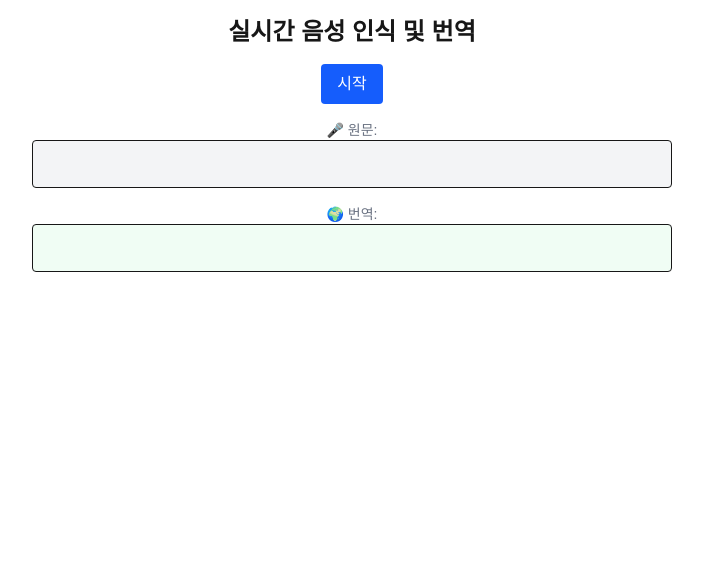
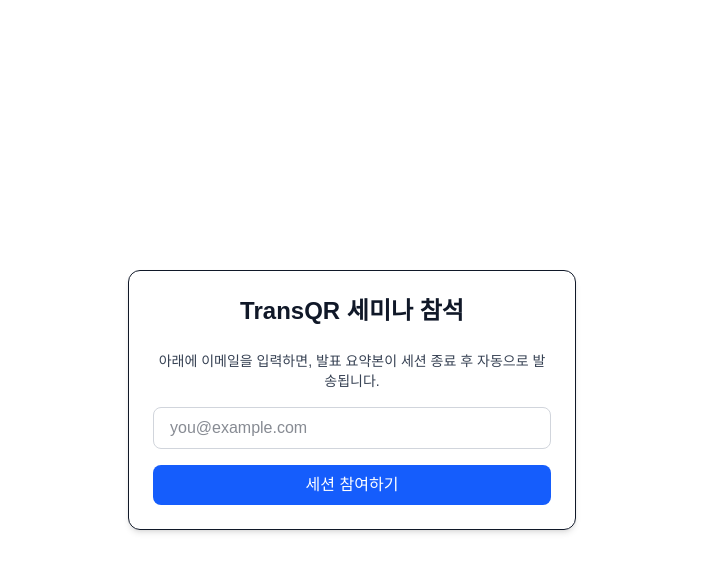
Before and after one commit to guniorg/transqr-platform, a Next.js app: page /session/1/live in a window 1280 px wide. Shown: the top 572 px of the page, without its empty margins (288-991 px from the left). Built offline with nearby package versions, Linux system fonts and the light colour scheme.

Commit message:
Fix: add type for SpeechRecognition to resolve Vercel build error

```diff
--- a/app/session/[id]/live/page.tsx
+++ b/app/session/[id]/live/page.tsx
@@ -1,78 +1,55 @@
-// 이전 파일 경로: app/session/[id]/live/page.tsx
-// 수정 후 경로에 맞는 코드로 유지
-
+// app/session/[id]/page.tsx
 'use client';
 
-import { useEffect, useRef, useState } from 'react';
+import { useState } from 'react';
+import { useRouter } from 'next/navigation';
 
-export default function LiveTranslationPage() {
-  const [listening, setListening] = useState(false);
-  const [originalText, setOriginalText] = useState('');
-  const [translatedText, setTranslatedText] = useState('');
-  const recognitionRef = useRef<SpeechRecognition | null>(null);
+export default function SessionEntry({ params }: { params: { id: string } }) {
+  const [email, setEmail] = useState('');
+  const [submitted, setSubmitted] = useState(false);
+  const router = useRouter();
+  const sessionId = params.id;
 
-  useEffect(() => {
-    if (typeof window !== 'undefined') {
-      const SpeechRecognition =
-        (window as any).SpeechRecognition || (window as any).webkitSpeechRecognition;
-      if (!SpeechRecognition) {
-        alert('이 브라우저는 음성 인식을 지원하지 않습니다.');
-        return;
-      }
-
-      const recognition = new SpeechRecognition();
-      recognition.lang = 'ko-KR';
-      recognition.interimResults = true;
-      recognition.continuous = true;
-
-      recognition.onresult = async (event: SpeechRecognitionEvent) => {
-        const last = event.results.length - 1;
-        const transcript = event.results[last][0].transcript;
-        setOriginalText(transcript);
-
-        const res = await fetch('/api/translate', {
-          method: 'POST',
-          headers: { 'Content-Type': 'application/json' },
-          body: JSON.stringify({ text: transcript, target: 'en' }),
-        });
-
-        const data = await res.json();
-        const translated = data?.data?.translations?.[0]?.translatedText || '번역 실패';
-        setTranslatedText(translated);
-      };
-
-      recognitionRef.current = recognition;
-    }
-  }, []);
-
-  const handleListen = () => {
-    if (recognitionRef.current) {
-      if (!listening) {
-        recognitionRef.current.start();
-      } else {
-        recognitionRef.current.stop();
-      }
-      setListening(!listening);
-    }
+  const handleSubmit = async (e: React.FormEvent) => {
+    e.preventDefault();
+    console.log('참석 세션:', sessionId);
+    console.log('입력된 이메일:', email);
+    setSubmitted(true);
+    // router.push(`/session/${sessionId}/live`); // 추후 사용 가능
   };
 
   return (
-    <div className="p-4 max-w-2xl mx-auto text-center">
-      <h1 className="text-2xl font-bold mb-4">실시간 음성 인식 및 번역</h1>
-      <button
-        onClick={handleListen}
-        className="mb-4 px-4 py-2 rounded bg-blue-600 text-white"
-      >
-        {listening ? '중지' : '시작'}
-      </button>
-      <div className="mb-4">
-        <p className="text-sm text-gray-500">🎤 원문:</p>
-        <p className="border rounded p-2 bg-gray-100 min-h-[48px]">{originalText}</p>
+    <main className="min-h-screen bg-white text-gray-900 flex items-center justify-center px-4">
+      <div className="max-w-md w-full space-y-6 border p-6 rounded-xl shadow-md">
+        <h1 className="text-2xl font-bold text-center">TransQR 세미나 참석</h1>
+        {submitted ? (
+          <div className="text-center">
+            <p className="text-green-600 font-semibold">✅ 참석이 확인되었습니다.</p>
+            <p className="text-sm mt-2">곧 통역이 시작됩니다. 이어폰을 착용해 주세요.</p>
+          </div>
+        ) : (
+          <form onSubmit={handleSubmit} className="space-y-4">
+            <p className="text-sm text-gray-700 text-center">
+              아래에 이메일을 입력하면, 발표 요약본이 세션 종료 후 자동으로 발송됩니다.
+            </p>
+            <input
+              type="email"
+              name="email"
+              placeholder="you@example.com"
+              required
+              className="w-full border border-gray-300 px-4 py-2 rounded-lg"
+              value={email}
+              onChange={(e) => setEmail(e.target.value)}
+            />
+            <button
+              type="submit"
+              className="w-full bg-blue-600 text-white py-2 rounded-lg hover:bg-blue-700 transition"
+            >
+              세션 참여하기
+            </button>
+          </form>
+        )}
       </div>
-      <div>
-        <p className="text-sm text-gray-500">🌍 번역:</p>
-        <p className="border rounded p-2 bg-green-50 min-h-[48px]">{translatedText}</p>
-      </div>
-    </div>
+    </main>
   );
 }
```
